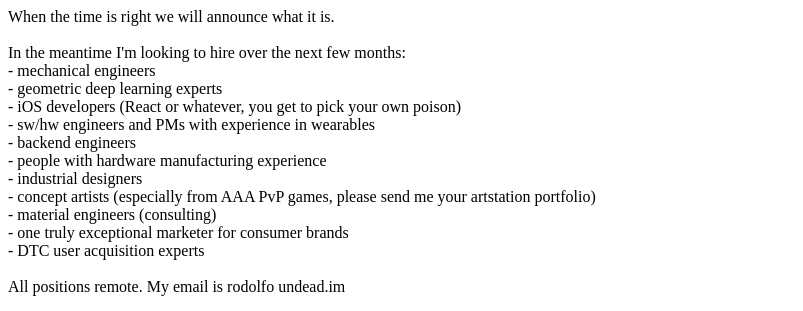
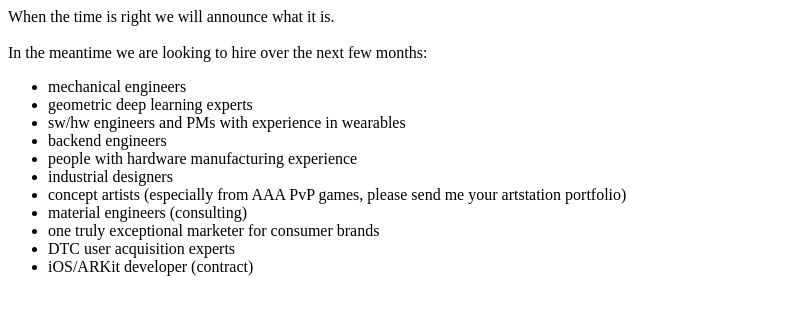
Before and after one commit to lionsaresmarter/undead.github.io, a plain HTML site: page index.html in a window 1280 px wide. Shown: the top 311 px of the page, without its empty margins (0-803 px from the left). Drawn offline with Linux system fonts and the light colour scheme.

Commit message:
updated jobs

```diff
--- a/index.html
+++ b/index.html
@@ -6,20 +6,25 @@
 <body>
 When the time is right we will announce what it is.<br>
 <br>
-In the meantime I'm looking to hire over the next few months:<br>
-- mechanical engineers<br>
-- geometric deep learning experts<br>
-- iOS developers (React or whatever, you get to pick your own poison)<br>
-- sw/hw engineers and PMs with experience in wearables<br>
-- backend engineers<br>
-- people with hardware manufacturing experience<br>
-- industrial designers<br>
-- concept artists (especially from AAA PvP games, please send me your artstation portfolio)<br>
-- material engineers (consulting)<br>
-- one truly exceptional marketer for consumer brands<br>
-- DTC user acquisition experts<br>
+In the meantime we are looking to hire over the next few months:<br>
+<ul>
+<li> mechanical engineers</li>
+<li> geometric deep learning experts</li>
+<li> sw/hw engineers and PMs with experience in wearables</li>
+<li> backend engineers</li>
+<li> people with hardware manufacturing experience</li>
+<li> industrial designers</li>
+<li> concept artists (especially from AAA PvP games, please send me your artstation portfolio)</li>
+<li> material engineers (consulting)</li>
+<li> one truly exceptional marketer for consumer brands</li>
+<li> DTC user acquisition experts</li>
+<li> iOS/ARKit developer (contract)</li>
+</ul>
+
+
+
 <br>
-All positions remote. My email is rodolfo undead.im<br>
+All positions remote. Bonus points if you are located in the UK or Northern Europe. My email is rodolfo undead.im<br>
 
 <br>
 <img src="https://upload.wikimedia.org/wikipedia/commons/f/ff/Flag_of_Edward_England.svg">
```
